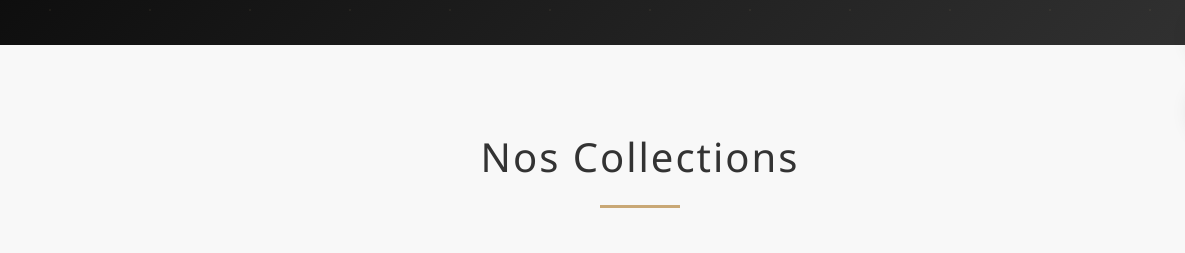
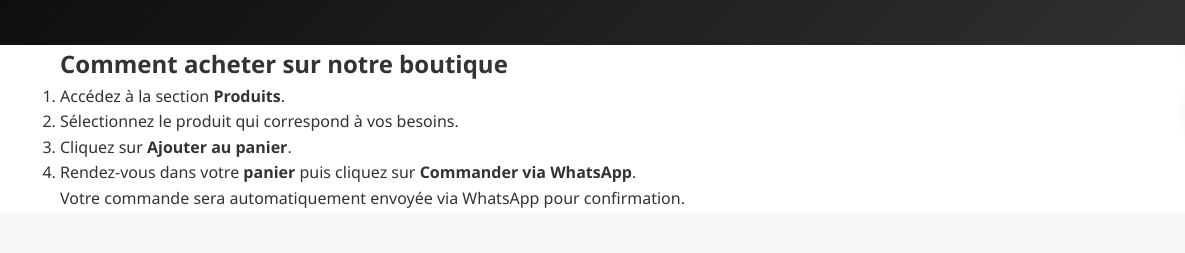
Before and after one commit to fedyaglow/fedya, a website: page index.html in a window 1280 px wide. Shown: the part 623-876 px from the top of the page, 0-1185 px from the left. Drawn offline with Linux system fonts and the light colour scheme.

Commit message:
Update index.html

```diff
--- a/index.html
+++ b/index.html
@@ -56,6 +56,24 @@
         <div class="hero-overlay"></div>
     </section>
 
+    <!-- Guide d'achat -->
+<section class="guide-achat">
+    <div class="container">
+        <h2>Comment acheter sur notre boutique</h2>
+
+        <ol>
+            <li>Accédez à la section <strong>Produits</strong>.</li>
+            <li>Sélectionnez le produit qui correspond à vos besoins.</li>
+            <li>Cliquez sur <strong>Ajouter au panier</strong>.</li>
+            <li>Rendez-vous dans votre <strong>panier</strong> puis cliquez sur
+                <strong>Commander via WhatsApp</strong>.</li>
+        </ol>
+
+        <p class="guide-note">
+            Votre commande sera automatiquement envoyée via WhatsApp pour confirmation.
+        </p>
+    </div>
+</section>
     <!-- Categories -->
     <section class="categories">
         <div class="container">
```
